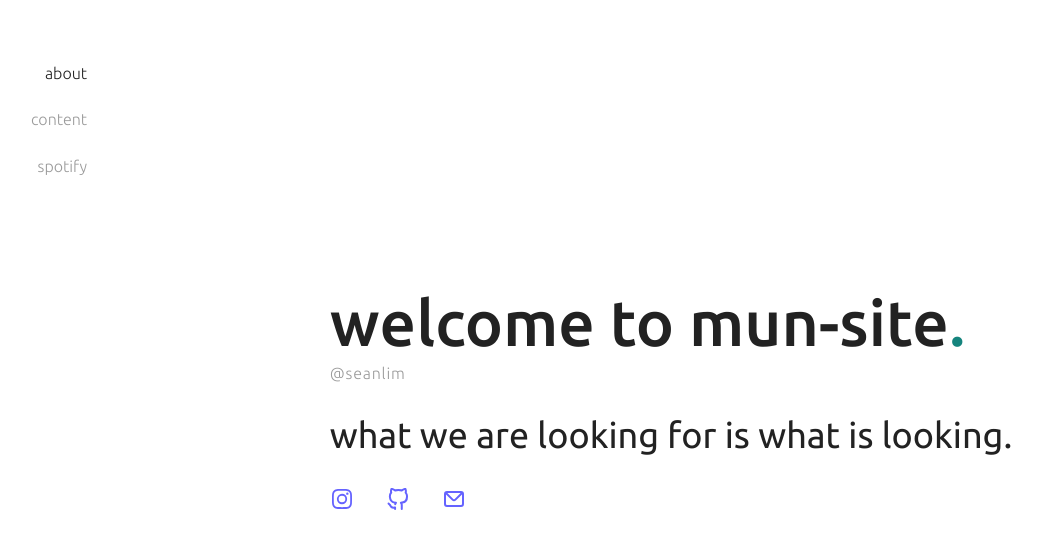
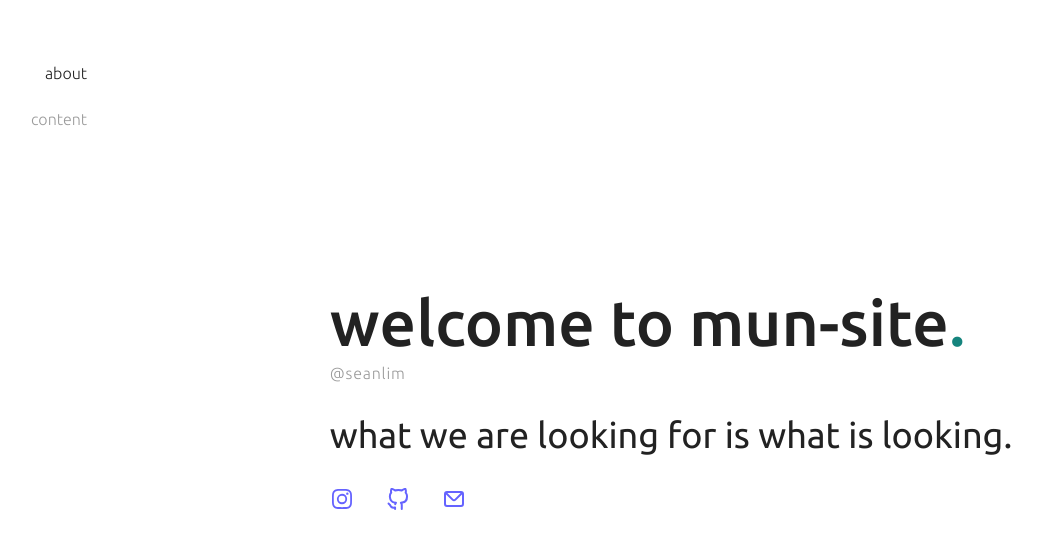
Before and after one commit to minorenji/mun-site, a Next.js app: page / in a window 1280 px wide. Shown: the top 548 px of the page, without its empty margins (25-1066 px from the left). Built offline with nearby package versions, Linux system fonts and the light colour scheme.

Commit message:
google analytics 2

```diff
--- a/src/components/Navigation.tsx
+++ b/src/components/Navigation.tsx
@@ -27,18 +27,6 @@ export default function Navigation() {
               </a>
             </Link>
           </li>
-          <li>
-            <Link href="/spotify">
-              <a
-                className={
-                  router.pathname.startsWith("/spotify") ? "active" : null
-                }
-              >
-                spotify
-              </a>
-            </Link>
-          </li>
-
         </ul>
         <style jsx>
           {`
--- a/src/pages/_document.tsx
+++ b/src/pages/_document.tsx
@@ -5,9 +5,10 @@ export default class MyDocument extends Document {
     return (
       <Html>
         <Head>
+          {/* Global Site Tag (gtag.js) - Google Analytics */}
           <script
             async
-            src="https://www.googletagmanager.com/gtag/js?id=G-0G5CRZVR39"
+            src={`https://www.googletagmanager.com/gtag/js?id=${process.env.NEXT_PUBLIC_GOOGLE_ANALYTICS}`}
           />
           <script
             dangerouslySetInnerHTML={{
@@ -15,7 +16,7 @@ export default class MyDocument extends Document {
             window.dataLayer = window.dataLayer || [];
             function gtag(){dataLayer.push(arguments);}
             gtag('js', new Date());
-            gtag('config', 'G-0G5CRZVR39', {
+            gtag('config', '${process.env.NEXT_PUBLIC_GOOGLE_ANALYTICS}', {
               page_path: window.location.pathname,
             });
           `,
```
